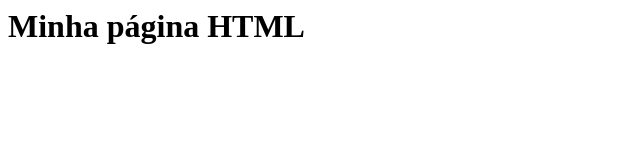
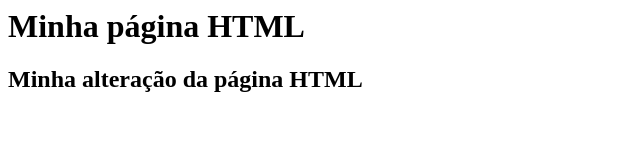
Before and after one commit to gmonteiro13/gama-no-github, a plain HTML site: page index.html in a window 1280 px wide. Shown: the whole page, without its empty margins (0-640 px from the left). Drawn offline with Linux system fonts and the light colour scheme.

Commit message:
Arquivo index.html atualizado novamente

```diff
--- a/index.html
+++ b/index.html
@@ -1,5 +1,6 @@
 <html>
   <body>
     <h1>Minha página HTML</h1>
+    <h2>Minha alteração da página HTML</h2>
   </body>
 </html>
```
